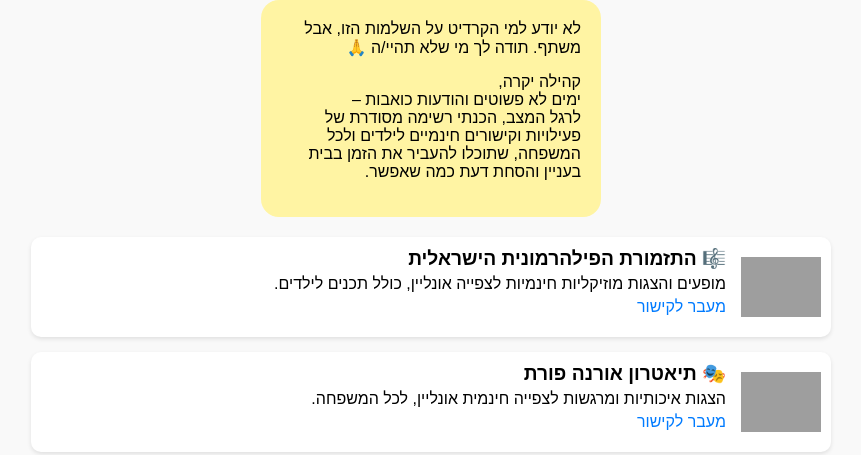
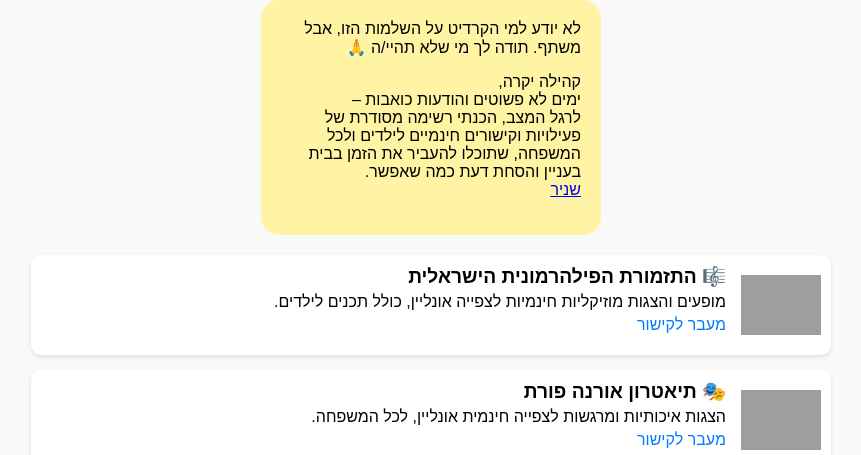
Before and after one commit to snirex/child_activity, a plain HTML site: page Index.html in a window 1280 px wide. Shown: the top 455 px of the page, without its empty margins (209-1070 px from the left). Drawn offline with Linux system fonts and the light colour scheme; grey boxes are pictures that could not be loaded.

Commit message:
Update Index.html
הוספת חתימה -שניר- עם קישור לבלוג

```diff
--- a/Index.html
+++ b/Index.html
@@ -78,6 +78,8 @@
 קהילה יקרה,<br/>
 ימים לא פשוטים והודעות כואבות –<br/>
 לרגל המצב, הכנתי רשימה מסודרת של פעילויות וקישורים חינמיים לילדים ולכל המשפחה, שתוכלו להעביר את הזמן בבית בעניין והסחת דעת כמה שאפשר.
+    <br/>
+    <a href="https://snir.blogspot.com" target="_blank">שניר</a>
 </p>
   </div>
   <div class="container" id="links-container"></div>
```
